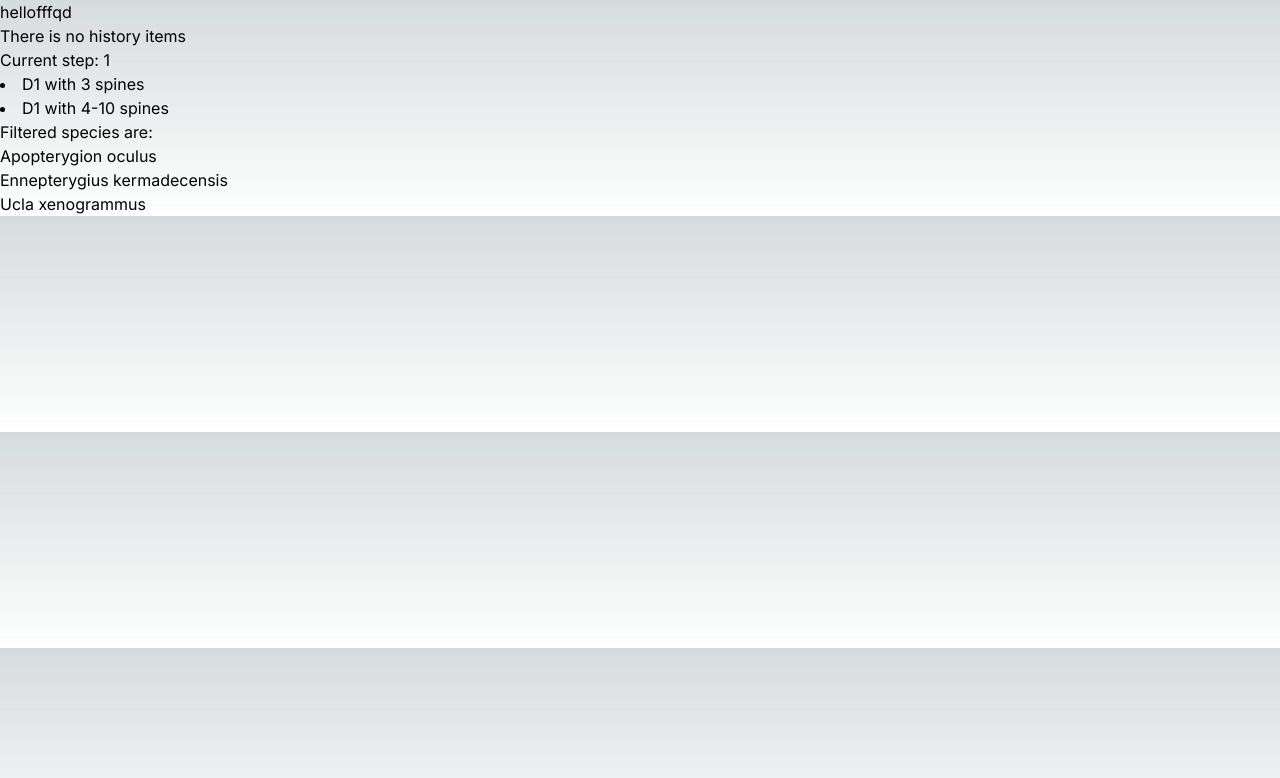
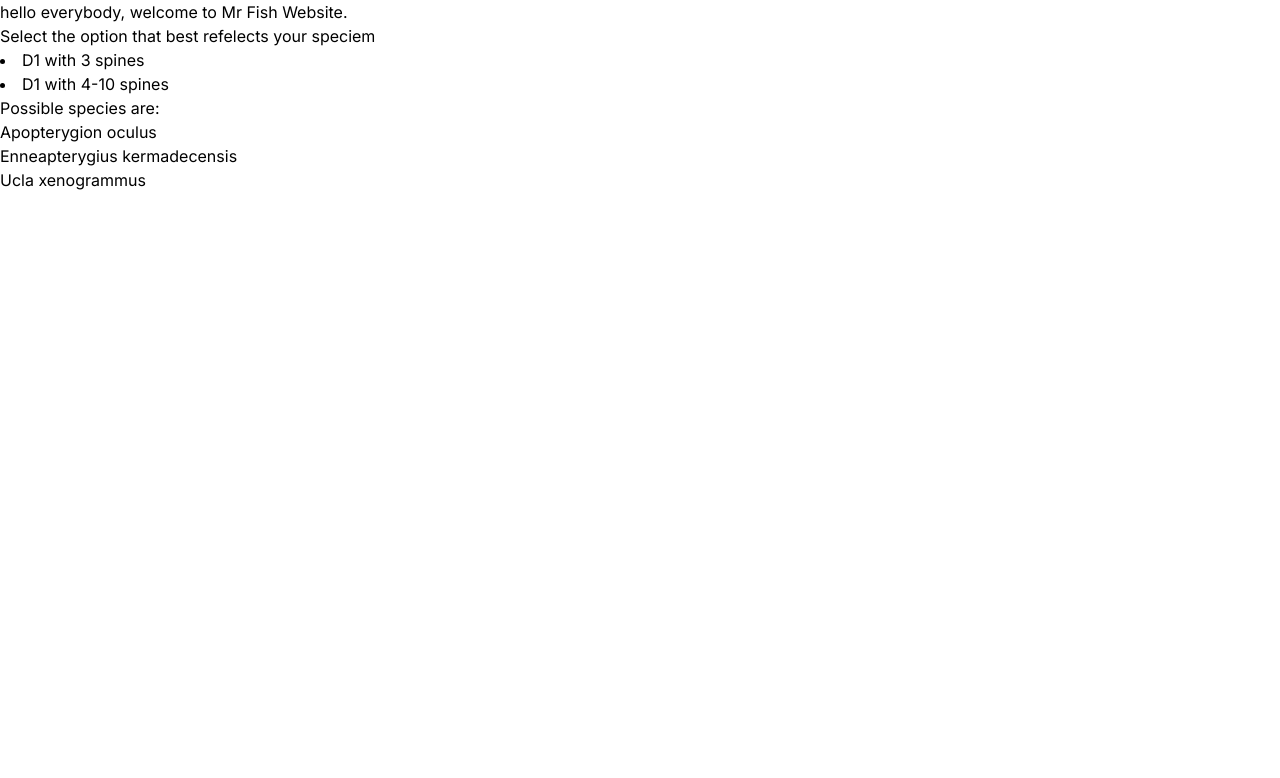
Before and after one commit to kelvinperrie/triplefin, a Next.js app in the folder keyapplication/keyapp/: page / in a window 1280 px wide. Shown: the top 778 px of the page. Built offline with nearby package versions, Linux system fonts and the light colour scheme.

Commit message:
various stupid updates

```diff
--- a/keyapplication/keyapp/app/globals.css
+++ b/keyapplication/keyapp/app/globals.css
@@ -3,9 +3,7 @@
 @tailwind utilities;
 
 :root {
-  --foreground-rgb: 0, 0, 0;
-  --background-start-rgb: 214, 219, 220;
-  --background-end-rgb: 255, 255, 255;
+
 }
 
 @media (prefers-color-scheme: dark) {
@@ -31,3 +29,13 @@ body {
     text-wrap: balance;
   }
 }
+
+.breadrumbs {
+  margin: .25em 0;
+}
+.breadrumb{
+  margin: 0 .25em;
+}
+.breadrumb::before {
+  content: '>';
+}
--- a/keyapplication/keyapp/components/KeyComponent.js
+++ b/keyapplication/keyapp/components/KeyComponent.js
@@ -1,6 +1,7 @@
 "use client";
 
 import keyData from '../public/key.json';
+import speciesData from '../public/species.json';
 import React, { useState } from 'react';
 
 
@@ -10,10 +11,10 @@ const HistoryComponent = (props) => {
 
     let historyOutput = "";
     if(stepHistory.length == 0) {
-        historyOutput = "There is no history items"
+        historyOutput = <div></div>
     } else {
-        historyOutput = stepHistory.map((item, index) => (<div key={item.id}>Id is {item.id}</div>))
-        historyOutput = <div>History items are:{historyOutput}</div>
+        historyOutput = stepHistory.map((item, index) => (<span className='breadrumb' key={item.id}>Q{item.id}</span>))
+        historyOutput = <div className="breadrumbs">Breadcrumbs: {historyOutput}</div>
     }
 
     return(
@@ -22,6 +23,28 @@ const HistoryComponent = (props) => {
         </div>
     )
 
+}
+
+const FilteredSpeciesComponent = (props) => {
+    const { filteredSpecies } = props;
+    //console.log(filteredSpecies);
+    return(
+        <div>
+            Possible species are:
+            {filteredSpecies.map((item) => (<div key={item}>{item}</div>))}
+        </div>
+    )
+}
+const SelectedSpeciesComponent = (props) => {
+    const {selectedSpecies} = props;
+    return(
+        <div>lets pretend we're showing the species here called {selectedSpecies.scientificName}</div>
+    )
+}
+
+function FindSpeciesByName(speciesName) {
+    const foundSpecies = speciesData.find(item => item.scientificName === speciesName);
+    return foundSpecies;
 }
 
 function FindCurrentKeyStepById(idToSet) {
@@ -65,9 +88,9 @@ const KeyComponent = () => {
     const [filteredSpecies, setFilteredSpecies] = useState(GetFilteredSpeciesForStepAndChildren(currentKeyStepId));
 
     const handle_stepClick = (clickedOption) => {
-        console.log(clickedOption)
-        console.log("step history is")
-        console.log(stepHistory)
+        // console.log(clickedOption)
+        // console.log("step history is")
+        // console.log(stepHistory)
 
         if(clickedOption.idToMoveTo!=null) {
 
@@ -81,8 +104,12 @@ const KeyComponent = () => {
                 console.log("couldn't find step " + clickedOption.idToMoveTo)
             }
         } else if (clickedOption.speciesToMoveTo) {
-            console.log("selected species scientific name is " + clickedOption.speciesToMoveTo)
-            //setCurrentSpecies()
+            console.log("selected species scientific name is " + clickedOption.speciesToMoveTo);
+            let foundSpecies = FindSpeciesByName(clickedOption.speciesToMoveTo);
+            if(!foundSpecies) {
+                console.log("this is a problem, we couldn't find the species called "+ clickedOption.speciesToMoveTo)
+            }
+            setCurrentSpecies(foundSpecies);
         }
     };
 
@@ -90,7 +117,7 @@ const KeyComponent = () => {
         <li key={item.id} onClick={function() { handle_stepClick(item);}}>{item.text}</li>
     )) : "";
 
-    const welcomeText = "hellofffqd";
+    const welcomeText = "hello everybody, welcome to Mr Fish Website.";
 
     return (
       <div>{welcomeText}
@@ -98,14 +125,12 @@ const KeyComponent = () => {
             <HistoryComponent stepHistory={stepHistory}/>
         </div>
         <div>
-            <span>Current step: {currentKeyStep && currentKeyStep.id}</span>
+            {/* <span>Current step: {currentKeyStep && currentKeyStep.id}</span> */}
+            Select the option that best refelects your speciem
             <div>{currestStepOptionsJsx}
             </div>
         </div>
-        <div>
-            Filtered species are:
-            {filteredSpecies.map((item) => (<div key={item}>{item}</div>))}
-        </div>
+        {currentSpecies!= null ? <SelectedSpeciesComponent selectedSpecies={currentSpecies} /> : <FilteredSpeciesComponent filteredSpecies={filteredSpecies} />}
       </div>
     )
   }
--- a/keyapplication/keyapp/public/key.json
+++ b/keyapplication/keyapp/public/key.json
@@ -44,7 +44,7 @@
                 "id": "3b",
                 "text": "Pectoral fin base and belly scaleless; 1 anal fin spine; D1 spines simle, without additional spinules; Kermadec Islands",
                 "idToMoveTo": null,
-                "speciesToMoveTo": "Ennepterygius kermadecensis",
+                "speciesToMoveTo": "Enneapterygius kermadecensis",
                 "speciesDetail": "p230"
             }
         ]
--- a/keyapplication/keyapp/public/species.json
+++ b/keyapplication/keyapp/public/species.json
@@ -1,78 +1,78 @@
 [
     {
-        "scientific-name" : "Apopterygion oculus"
+        "scientificName" : "Apopterygion oculus"
     },
     {
-        "scientific-name" : "Enneapterygius kermadecensis"
+        "scientificName" : "Enneapterygius kermadecensis"
     },
     {
-        "scientific-name" : "Ruanoho decemdigitatus"
+        "scientificName" : "Ruanoho decemdigitatus"
     },
     {
-        "scientific-name" : "Gilloblennius tripennis"
+        "scientificName" : "Gilloblennius tripennis"
     },
     {
-        "scientific-name" : "Gilloblennius abditus"
+        "scientificName" : "Gilloblennius abditus"
     },
     {
-        "scientific-name" : "Notoclinus fenestratus"
+        "scientificName" : "Notoclinus fenestratus"
     },
     {
-        "scientific-name" : "Notoclinus compressus"
+        "scientificName" : "Notoclinus compressus"
     },
     {
-        "scientific-name" : "Cryptichthys jojettae"
+        "scientificName" : "Cryptichthys jojettae"
     },
     {
-        "scientific-name" : "Blennodon dorsale"
+        "scientificName" : "Blennodon dorsale"
     },
     {
-        "scientific-name" : "Karalepis stewarti"
+        "scientificName" : "Karalepis stewarti"
     },
     {
-        "scientific-name" : "Bellapiscis medius"
+        "scientificName" : "Bellapiscis medius"
     },
     {
-        "scientific-name" : "Bellapiscis lesleyae"
+        "scientificName" : "Bellapiscis lesleyae"
     },
     {
-        "scientific-name" : "Notoclinops yaldwyni"
+        "scientificName" : "Notoclinops yaldwyni"
     },
     {
-        "scientific-name" : "Notoclinops segmentatus"
+        "scientificName" : "Notoclinops segmentatus"
     },
     {
-        "scientific-name" : "Notoclinops caerulepunctus"
+        "scientificName" : "Notoclinops caerulepunctus"
     },
     {
-        "scientific-name" : "Obliquichthys maryannae"
+        "scientificName" : "Obliquichthys maryannae"
     },
     {
-        "scientific-name" : "Grahamina nigripenne"
+        "scientificName" : "Grahamina nigripenne"
     },
     {
-        "scientific-name" : "Forsterygion lapillum"
+        "scientificName" : "Forsterygion lapillum"
     },
     {
-        "scientific-name" : "Forsterygion flavonigrum"
+        "scientificName" : "Forsterygion flavonigrum"
     },
     {
-        "scientific-name" : "Grahamina signata"
+        "scientificName" : "Grahamina signata"
     },
     {
-        "scientific-name" : "Grahamina capito"
+        "scientificName" : "Grahamina capito"
     },
     {
-        "scientific-name" : "Forsterygion bathytaton"
+        "scientificName" : "Forsterygion bathytaton"
     },
     {
-        "scientific-name" : "Forsterygion profundum"
+        "scientificName" : "Forsterygion profundum"
     },
     {
-        "scientific-name" : "Forsterygion malcolmi"
+        "scientificName" : "Forsterygion malcolmi"
     },
     {
-        "scientific-name" : "Forsterygion varium"
+        "scientificName" : "Forsterygion varium"
     }
 
 ]
```
